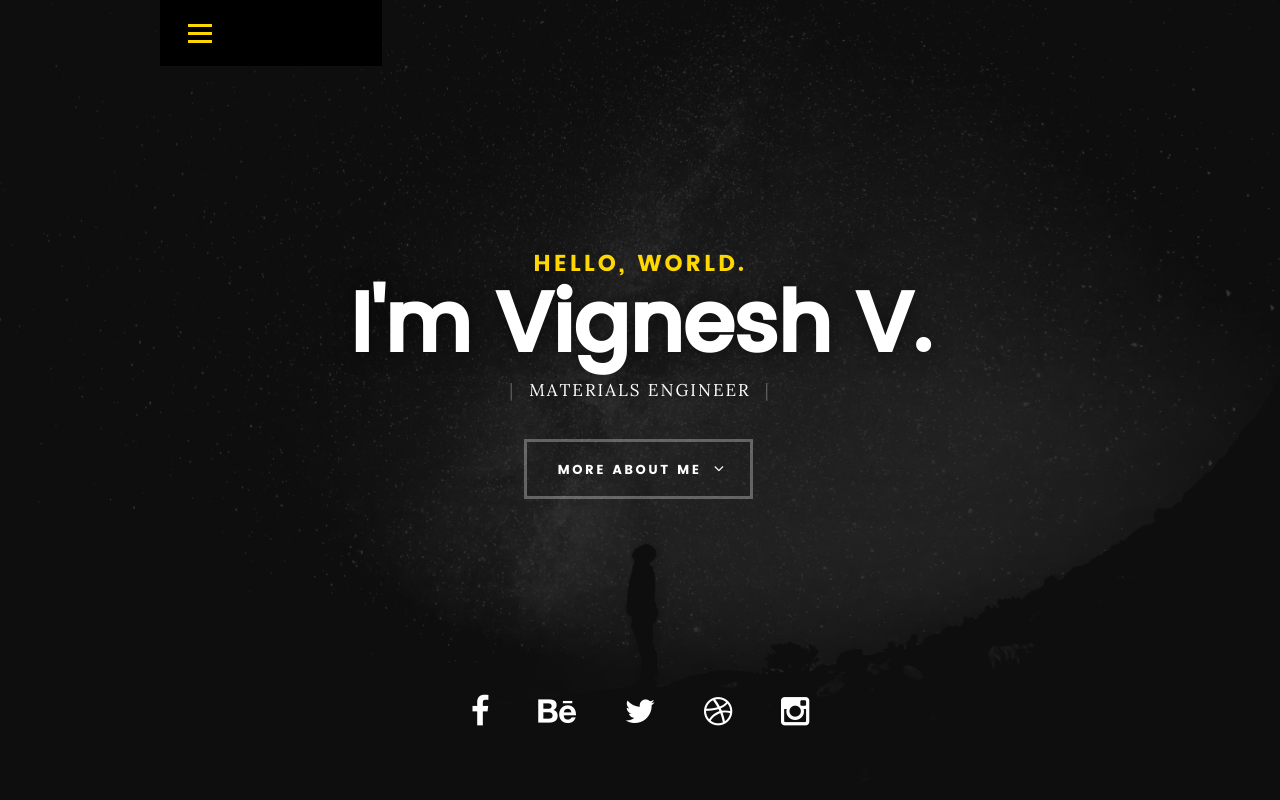
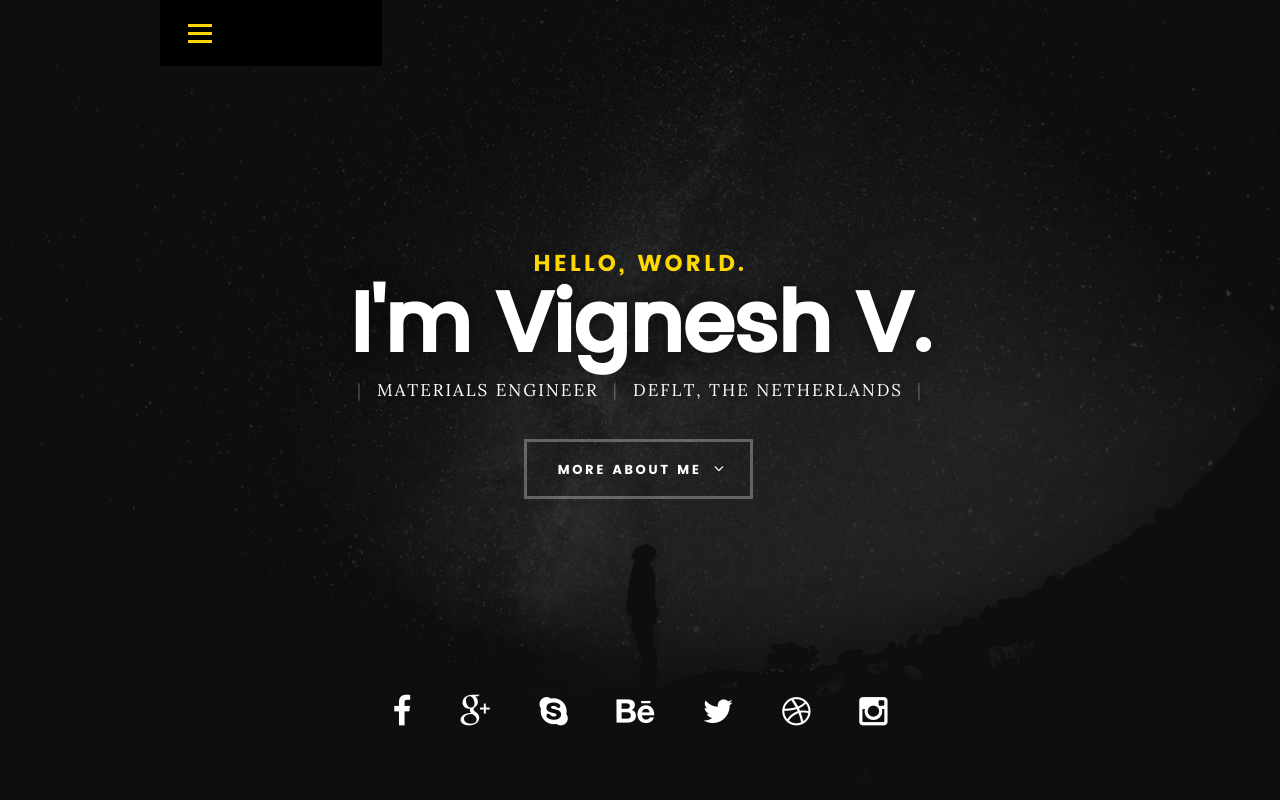
Before and after one commit to vignesh2894/test, a plain HTML site: page index.html in a window 1280 px wide. Shown: the top 800 px of the page. Drawn offline with Linux system fonts and the light colour scheme; files whose address does not match are found by name.

Commit message:
update 9

```diff
--- a/index.html
+++ b/index.html
@@ -7,7 +7,7 @@
    <!--- basic page needs
    ================================================== -->
    <meta charset="utf-8">
-	<title>Kards</title>
+	<title>Vignesh | Resume</title>
 	<meta name="description" content="">
 	<meta name="author" content="">
 
@@ -78,6 +78,7 @@
 
 	   			<p class="intro-position">
 	   				<span>Materials Engineer</span>
+					<span>Deflt, The Netherlands</span>
 
 	   			</p>
 
@@ -90,6 +91,8 @@
 
    	<ul class="intro-social">
          <li><a href="https://www.facebook.com/profile.php?id=1807988404"><i class="fa fa-facebook"></i></a></li>
+		 <li><a href="#"><i class="fa fa-google-plus"></i></a></li>
+		 <li><a href="#"><i class="fa fa-skype"></i></a></li>
          <li><a href="#"><i class="fa fa-behance"></i></a></li>
          <li><a href="#"><i class="fa fa-twitter"></i></a></li>
          <li><a href="#"><i class="fa fa-dribbble"></i></a></li>
```
